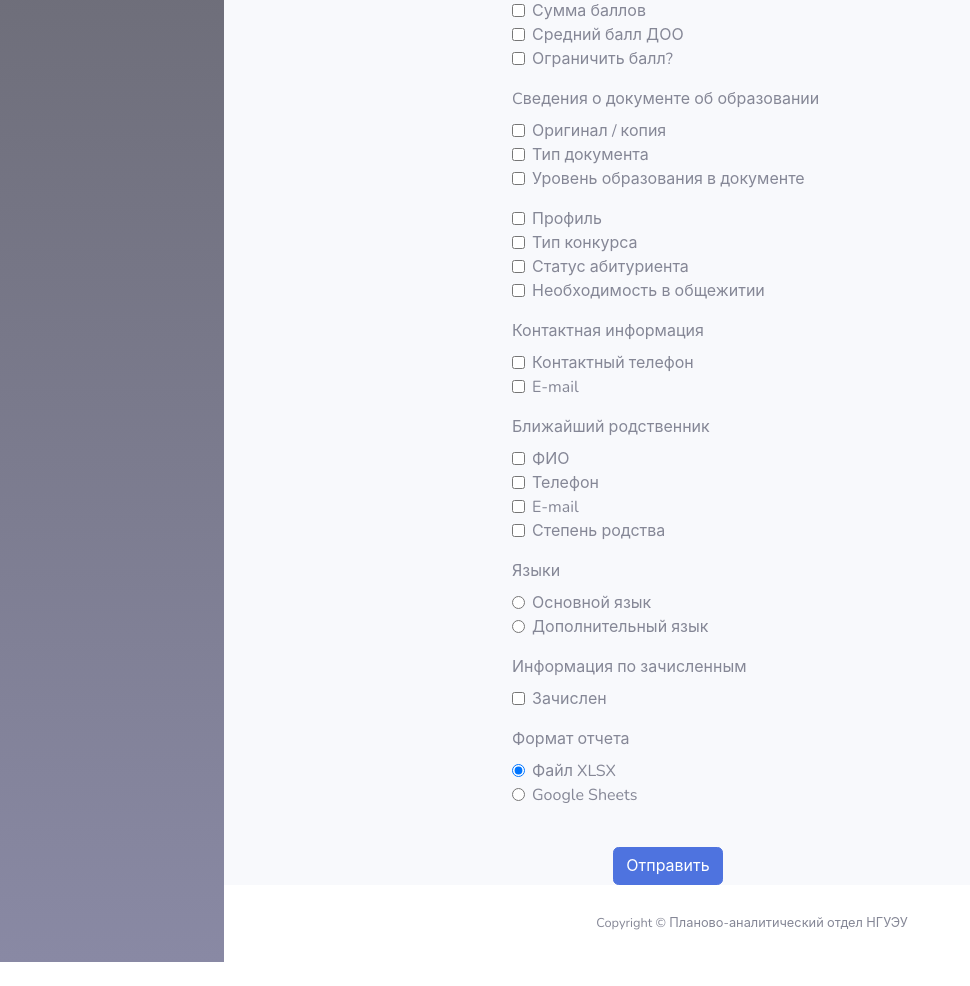
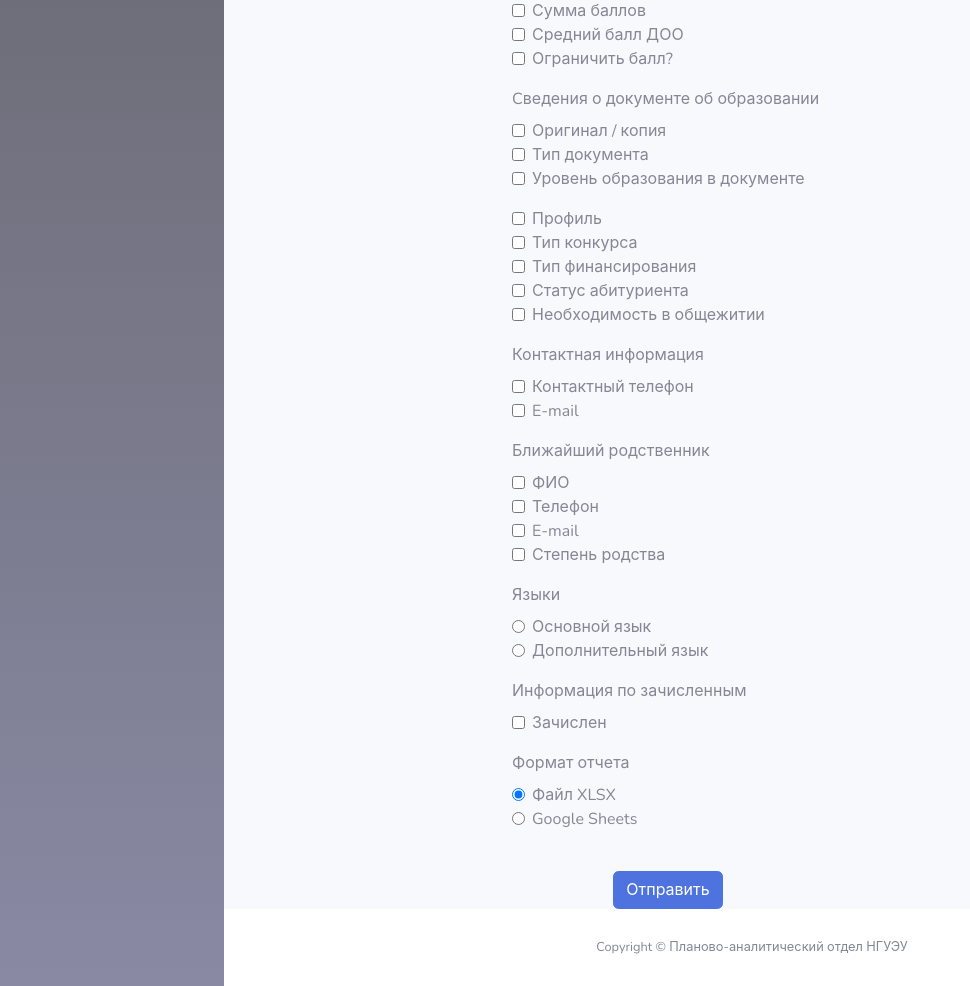
Before and after one commit to hyxp3r/paosystem_new, a Django app: page /oopk/oopk/report in a window 1280 px wide. Shown: the part 653-1639 px from the top of the page, without its empty margins (0-970 px from the left). Before the commit the page ends 1615 px from the top, so only its background shows below. Run offline with Django 4.2, Linux system fonts and the light colour scheme; the visitor is signed in with stand-in values (Sample User, id 1); data that the repository does not hold is empty; parts of the project's set-up code (start-up, migrations or seed data) failed here and were passed over; some libraries are stand-ins or nearby versions.

Commit message:
Добавлен тип финансирования

```diff
--- a/oopk/reports.py
+++ b/oopk/reports.py
@@ -66,6 +66,7 @@ class ReportOne(ReportDataOperation):
         ,V.programSetTitle as 'Направление'
         ,V.priority as 'Приоритет'
         {",V.competitionType as 'Тип конкурса'" if self.request.get("checkboxCompetition") else ""}
+        {",V.compensationType as 'Тип финансирования'" if self.request.get("checkboxCompensationType") else ""}
         {",V.state as 'Статус абитуриента'" if self.request.get("checkboxStatus") else ""}
         {",Replace(ISNULL(PContact.PHONEMOBILE_P, ''), '+', '') 'Телефон'" if self.request.get("checkboxPhone") else ""}
         {",ISNULL(PContact.EMAIL_P, '') as 'E-mail'" if self.request.get("checkboxEmail") else ""}
--- a/oopk/templates/oopk/report.html
+++ b/oopk/templates/oopk/report.html
@@ -127,6 +127,10 @@
         <div class = "form-check">
           <input type="checkbox" class="form-check-input" id="checkboxCompetition" name="checkboxCompetition">
           <label class="form-check-label" for="checkboxCompetition">Тип конкурса</label>
+        </div>
+        <div class = "form-check">
+          <input type="checkbox" class="form-check-input" id="checkboxCompensationType" name="checkboxCompensationType">
+          <label class="form-check-label" for="checkboxCompensationType">Тип финансирования</label>
         </div>
         <div class = "form-check">
           <input type="checkbox" class="form-check-input" id="checkboxStatus" name="checkboxStatus">
```
